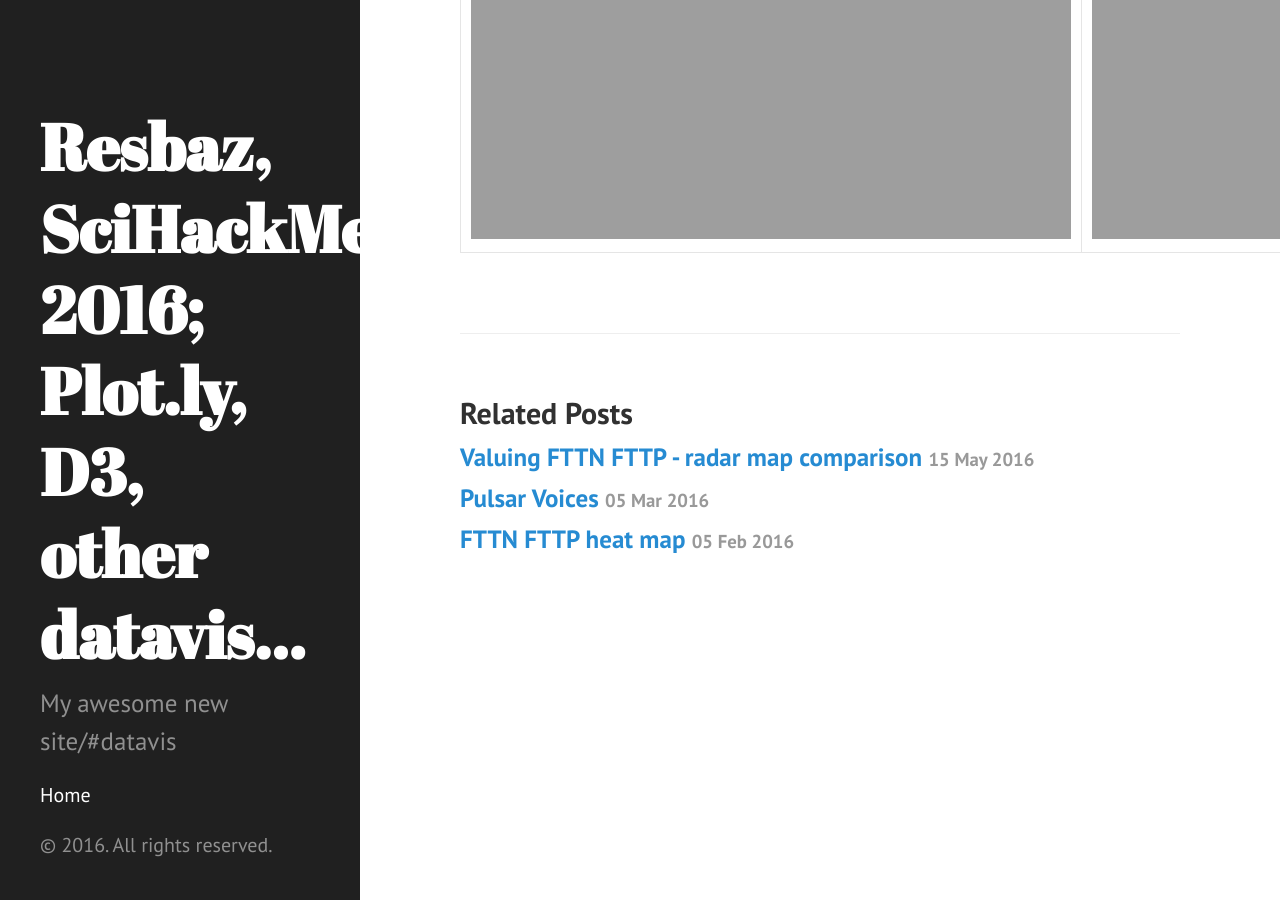
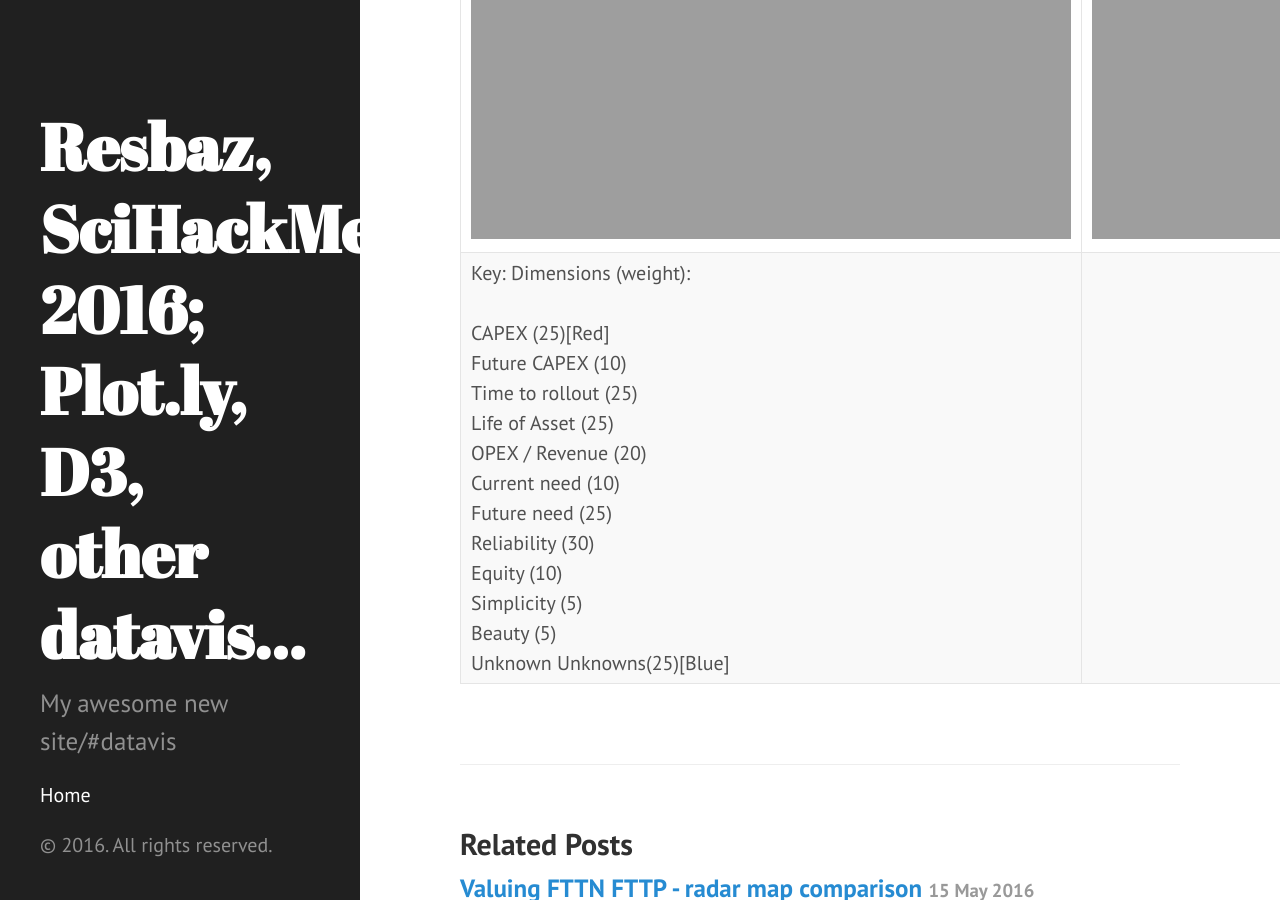
Before and after one commit to areff2000/areff2000.github.io, a Jekyll site: the page built from _posts/2016-05-16-valuing-fttn-fttp-aster-plot-multidimensional-and-weighted.markdown, in a window 1280 px wide and 900 px high, scrolled down 958 px. Built offline with Jekyll 4.4.1, drawn with Linux system fonts in a browser that asks for light colours.

Commit message:
Add key to diagram

```diff
--- a/_posts/2016-05-16-valuing-fttn-fttp-aster-plot-multidimensional-and-weighted.markdown
+++ b/_posts/2016-05-16-valuing-fttn-fttp-aster-plot-multidimensional-and-weighted.markdown
@@ -26,4 +26,19 @@ Discussed at: http://bit.ly/1RiaCpo
 <iframe width="600" height="600" frameborder="0" scrolling="no" src="http://areff2000.github.io/d3-bubble-plot/valueFlower/indexFTTN.html"></iframe>
 </td>
 </tr>
+<tr><td>
+Key: Dimensions (weight):<br><br>
+CAPEX 			(25)[Red]<br>
+Future CAPEX 	(10)<br>
+Time to rollout (25)<br>
+Life of Asset 	(25)<br>
+OPEX / Revenue 	(20) <br>
+Current need 	(10)<br>
+Future need 	(25)<br>
+Reliability 	(30)<br>
+Equity 			(10)<br>
+Simplicity 		(5)<br>
+Beauty 			(5)<br>
+Unknown Unknowns(25)[Blue]<br>
+</td><td>&nbsp;</td></tr>
 </table>
```
